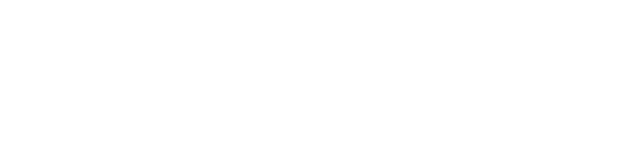
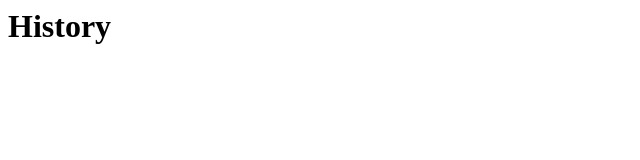
Before and after one commit to gafs01/ptest, a plain HTML site: page index.html in a window 1280 px wide. Shown: the whole page, without its empty margins (0-640 px from the left). Drawn offline with Linux system fonts and the light colour scheme.

Commit message:
Update index.html

```diff
--- a/index.html
+++ b/index.html
@@ -2,11 +2,11 @@
 
 <head>
 
-<Title></title>
+<Title>History</title>
 
 <Body bgcolor="ffffff">
 
-<H1></H1>
+<H1>History</H1>
 
 </Body>
 </html>
```
